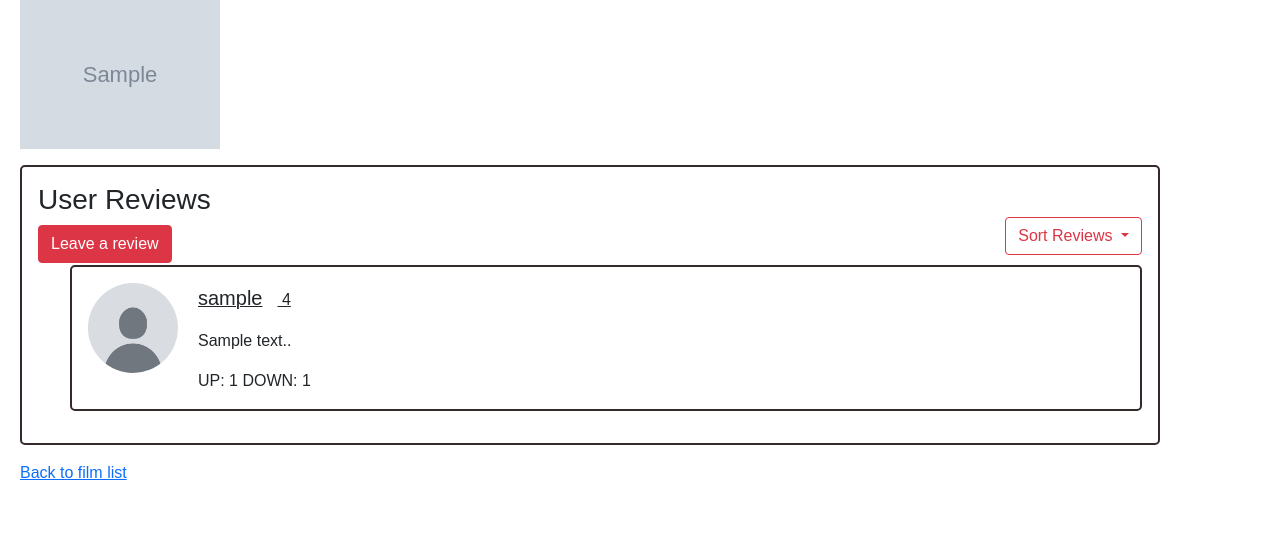
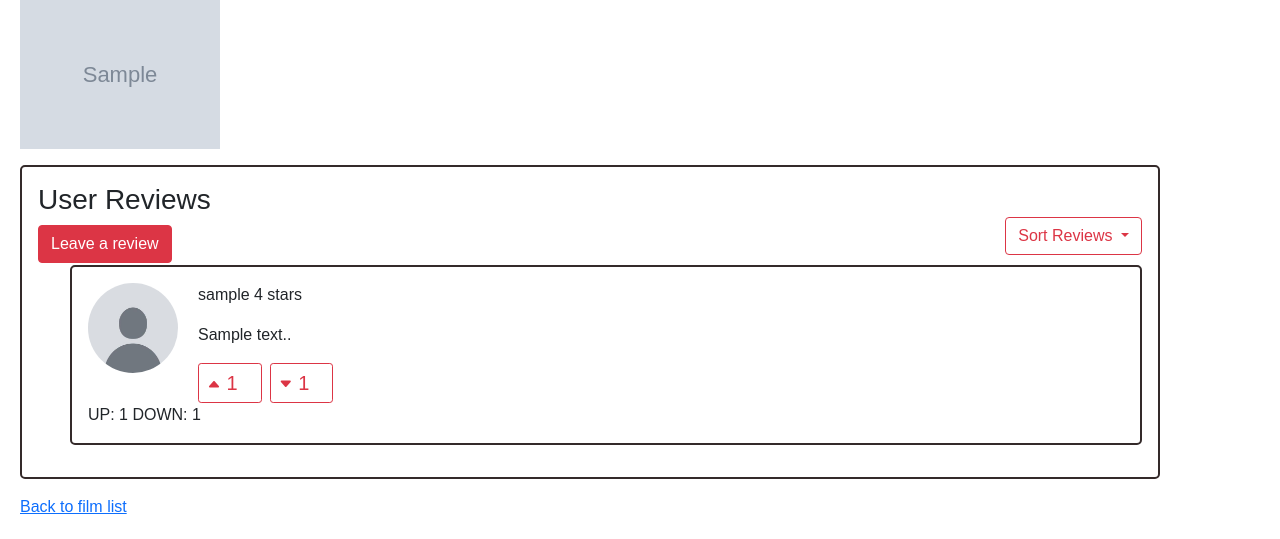
Before and after one commit to 3010468m/PopcornBucket, a Django app: page /1/ in a window 1280 px wide. Shown: the part 307-846 px from the top of the page. Before the commit the page ends 787 px from the top, so only its background shows below. Run offline with Django 3.2, Linux system fonts and the light colour scheme; tables that the repository leaves empty hold one stand-in row (values such as "Sample post"); grey boxes marked "Sample" are stand-in pictures.

Commit message:
review voting feature added, clear sorting added to dropdown

```diff
--- a/popcornbucket/forms.py
+++ b/popcornbucket/forms.py
@@ -4,4 +4,4 @@ from popcornbucket.models import Film, Review
 class ReviewForm(forms.ModelForm):
     class Meta:
         model = Review
-        fields = ('review_text', 'rating')
+        fields = ('review_text', 'rating', )
--- a/popcornbucket/urls.py
+++ b/popcornbucket/urls.py
@@ -3,6 +3,5 @@ from . import views
 
 urlpatterns = [
     path('', views.film_list, name='film_list'),
-    path('<int:id>/', views.film_detail, name='film_detail'),
-
+    path('<int:id>/', views.film_detail, name='film_detail')
 ]
--- a/popcornbucket/views.py
+++ b/popcornbucket/views.py
@@ -4,6 +4,8 @@ from django.contrib.auth.decorators import login_required
 from django.contrib.auth.forms import UserCreationForm
 from django.contrib.auth import authenticate, login, logout
 from django.db.models import F
+from django.http import JsonResponse
+import json
 
 from .models import Film, Genre, Review
 from .forms import ReviewForm
@@ -59,6 +61,24 @@ def film_detail(request, id):
         context_dict['film'] = None
 
     return render(request, 'popcornbucket/film_detail.html', context=context_dict)
+
+def vote_review(request, review_id):
+    if request.method == "POST":
+        review = get_object_or_404(Review, id=review_id)
+        data = json.loads(request.body)
+        vote_type = data.get("vote_type")
+
+        if vote_type == "up":
+            review.up_votes += 1
+        elif vote_type == "down":
+            review.down_votes += 1
+
+        review.save()
+
+        return JsonResponse({
+            "up_votes": review.up_votes,
+            "down_votes": review.down_votes
+        })
 
 
 #@login_required
--- a/popcornbucket_project/urls.py
+++ b/popcornbucket_project/urls.py
@@ -28,6 +28,7 @@ urlpatterns = [
     path('login/', views.login_view, name="login"),
     path('logout/', views.logout_view, name="logout"),
     path('review/<int:film_id>', views.write_review, name='write_review'),
+    path('review/<int:review_id>/vote/', views.vote_review, name='vote_review'),
 ]
 if settings.DEBUG:
     urlpatterns += static(settings.MEDIA_URL, document_root=settings.MEDIA_ROOT)
--- a/templates/popcornbucket/film_detail.html
+++ b/templates/popcornbucket/film_detail.html
@@ -28,6 +28,8 @@
                 <a class="dropdown-item" href="{% url 'film_detail' film.id %}?sort=newest">Newest</a>
                 <a class="dropdown-item" href="{% url 'film_detail' film.id %}?sort=oldest">Oldest</a>
                 <a class="dropdown-item" href="{% url 'film_detail' film.id %}?sort=most_popular">Most Popular</a>
+                <hr class="dropdown-divider">
+                <a class ="dropdown-item" href="{% url 'film_detail' film.id %}">Clear Sorting</a>
             </div>
         </div>
         </h3>
@@ -36,13 +38,27 @@
 
         <br>
 
+        <!-- display all reviews for film-->
         {% if reviews %}
             <ul>
                 {% for review in reviews %}
                 <div class="container">
                     <img src="{% static 'images/no_pfp.jpg' %}" alt="Avatar" style="width:90px">
-                    <p class="text-decoration-underline"><span>{{ review.user }}</span> {{ review.rating }}</p>
+                    <p>{{ review.user }} {{ review.rating }} stars </p>
                     <p>{{ review.review_text }}.</p>
+
+                    <!-- up or down vote reviews -->
+
+                    <div class="d-flex gap-2 mt-2">
+                        <button class="btn btn-outline-danger btn-sm vote-btn" data-review-id="{{ review.id }}" data-vote="up">
+                            <i class="bi bi-caret-up-fill"></i><span id="up-{{ review.id }}"> {{ review.up_votes }}</span>
+                        </button>
+
+                        <button class="btn btn-outline-danger btn-sm vote-btn" data-review-id="{{ review.id }}" data-vote="down">
+                            <i class="bi bi-caret-down-fill"></i><span id="down-{{ review.id }}"> {{ review.down_votes }}</span>
+                        </button>
+                    </div>
+
                     UP: {{ review.up_votes }} DOWN: {{ review.down_votes }}<br>
                 </div>
 
@@ -98,4 +114,43 @@
     </div>
 
     <a href="{% url 'film_list' %}">Back to film list</a>
+
+    <script>
+    document.querySelectorAll('.vote-btn').forEach(button => {
+        button.addEventListener('click', function() {
+            const reviewId = this.dataset.reviewId;
+            const voteType = this.dataset.vote;
+
+            fetch(`/review/${reviewId}/vote/`, {
+                method: "POST",
+                headers: {
+                    "X-CSRFToken": getCookie("csrftoken"),
+                    "Content-Type": "application/json"
+                },
+                body: JSON.stringify({
+                    vote_type: voteType
+                })
+            })
+            .then(response => response.json())
+            .then(data => {
+                document.getElementById(`up-${reviewId}`).innerText = data.up_votes;
+                document.getElementById(`down-${reviewId}`).innerText = data.down_votes;
+            });
+        });
+    });
+
+    function getCookie(name) {
+        let cookieValue = null;
+        if (document.cookie && document.cookie !== "") {
+            document.cookie.split(";").forEach(cookie => {
+                const trimmed = cookie.trim();
+                if (trimmed.startsWith(name + "=")) {
+                    cookieValue = decodeURIComponent(trimmed.substring(name.length + 1));
+                }
+            });
+        }
+        return cookieValue;
+    }
+    </script>
+
 {% endblock %}
```
